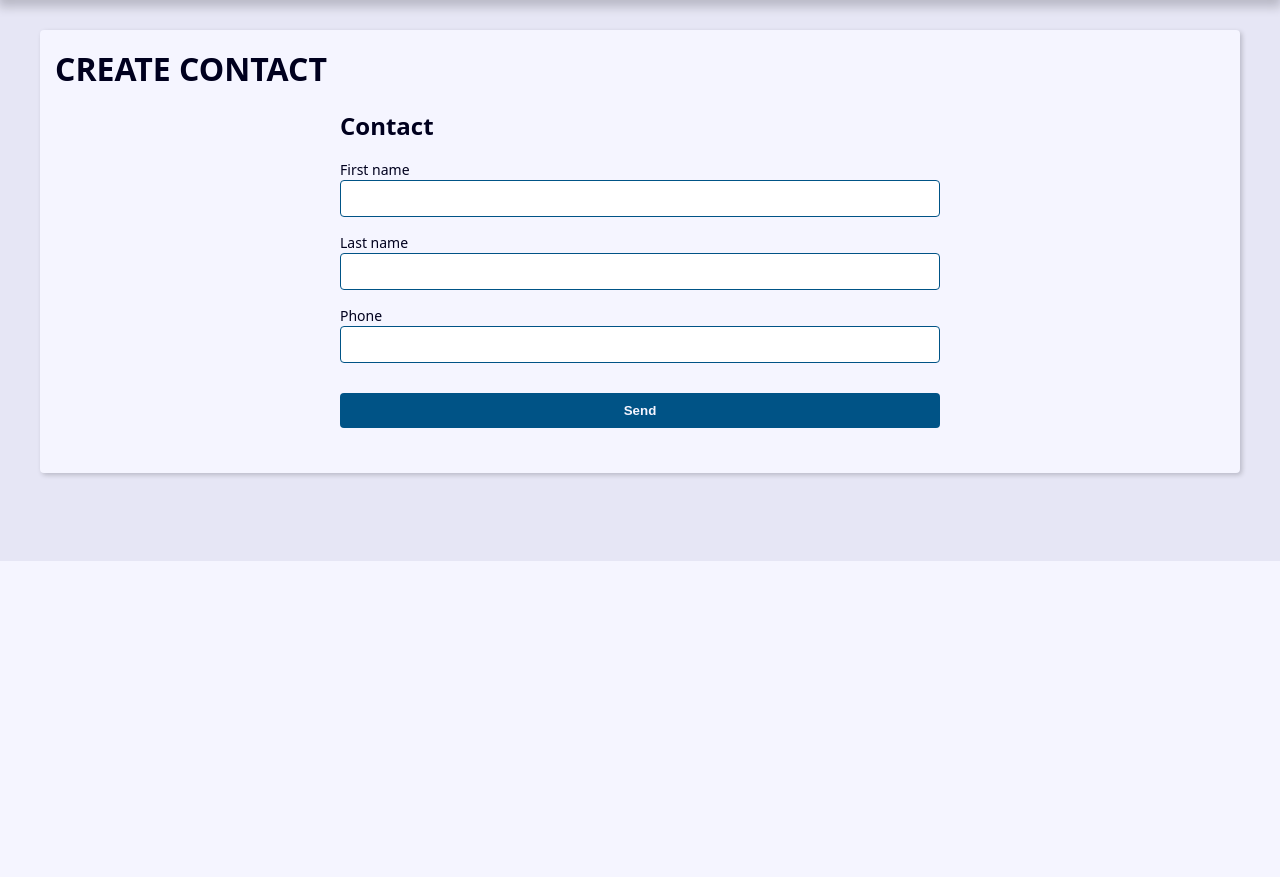
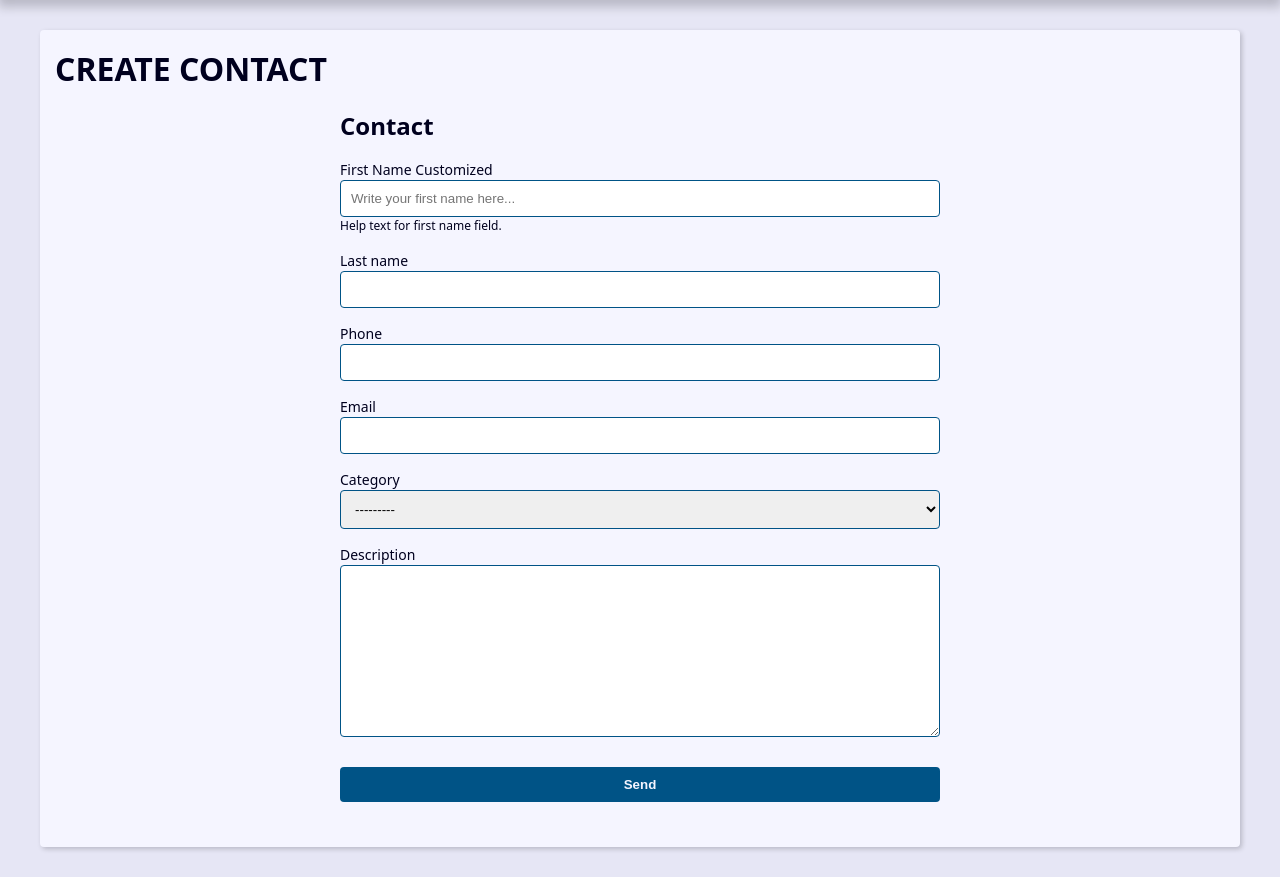
Before and after one commit to sgtferreira05/projeto_agenda_django, a Django app: page /contact/create/ in a window 1280 px wide. Shown: the part 239-1116 px from the top of the page. Before the commit the page ends 800 px from the top, so only its background shows below. Run offline with Django 5.2, Linux system fonts and the light colour scheme; data that the repository does not hold is empty.

Commit message:
widgets, clean, validation_error

```diff
--- /dev/null
+++ b/contact/forms.py
@@ -0,0 +1,76 @@
+
+from django import forms
+from django.core.exceptions import ValidationError
+from . import models
+
+class ContactForm(forms.ModelForm):
+    first_name = forms.CharField(
+        widget=forms.TextInput(
+            attrs={
+                'class': 'classe-a classe-b',
+                'placeholder': 'Write your first name here...',
+            }
+        ),
+        label='First Name Customized',
+        help_text='Help text for first name field.',
+    )
+    def __init__(self, *args, **kwargs):
+        super().__init__(*args, **kwargs)
+        # self.fields['first_name'].widget.attrs.update(
+        #     {
+        #         'class': 'classe-a classe-b',
+        #         'placeholder': 'Write your first name here...',
+        #     }
+        # )
+
+    class Meta:
+        model = models.Contact
+        fields = (
+            'first_name', 'last_name', 'phone',
+            'email', 'category', 'description',
+        )
+        # widgets = {
+        #     'first_name': forms.TextInput(
+        #         attrs={
+        #             'class': 'classe-a classe-b',
+        #             'placeholder': 'Write your first name here...',
+        #         }
+        #     )
+        # }
+
+    def clean(self):
+        cleaned_data = self.cleaned_data
+        first_name = cleaned_data.get('first_name')
+        last_name = cleaned_data.get('last_name')
+
+        if first_name and last_name:
+            if first_name.lower() == last_name.lower():
+                self.add_error(
+                    'last_name',
+                    ValidationError(
+                        'Last name cannot be the same as first name.',
+                        code='invalid',
+                    )
+                )
+
+        # self.add_error(
+        #     None,
+        #     ValidationError(
+        #         'Custom clean method error.',
+        #         code='invalid',
+        #     )
+        # )
+        return super().clean()
+
+    def clean_first_name(self):
+        first_name = self.cleaned_data.get('first_name')
+
+        if first_name == "django":
+            self.add_error(
+                'first_name',
+                ValidationError(
+                    'First name must not contain "django".',
+                    code='invalid',
+                )
+            )
+        return first_name
--- a/contact/models.py
+++ b/contact/models.py
@@ -8,8 +8,6 @@ from django.contrib.auth.models import User
 
 # id(primary key - auto incremented)
 # first_name(string), last_name(string), phone(string), email (email), message(text), created_date(date), description(text), category(foreign key), show(boolean), picture(image)
-
-# depois
 # owner(foreign key)
 
 # blank=True -> pode ser vazio no form
--- a/contact/templates/contact/create.html
+++ b/contact/templates/contact/create.html
@@ -20,6 +20,11 @@
           <label for="{{ field.id_for_label }}">{{ field.label }}</label>
         {{ field }}
         {{ field.errors }}
+
+        {% if field.help_text %}
+          <p class="help-text">{{ field.help_text }}</p>
+        {% endif %}
+
         </div>
         {% endfor %}
       </div>
--- a/contact/views/contact_forms.py
+++ b/contact/views/contact_forms.py
@@ -1,38 +1,7 @@
-from typing import Any
+from django.shortcuts import render
 
-from django import forms
-from django.core.exceptions import ValidationError
-from django.core.paginator import Paginator
-from django.shortcuts import render, get_object_or_404, redirect
-from django.db.models import Q
-from contact.models import Contact
+from contact.forms import ContactForm
 # Create your views here.
-
-class ContactForm(forms.ModelForm):
-    class Meta:
-        model = Contact
-        fields = (
-            'first_name', 'last_name', 'phone',
-        )
-    def clean(self):
-        cleaned_data = self.cleaned_data
-
-        self.add_error(
-            None,
-            ValidationError(
-                'Custom clean method error.',
-                code='invalid',
-            )
-        )
-        self.add_error(
-            None,
-            ValidationError(
-                'Custom error.',
-                code='invalid',
-            )
-        )
-
-        return super().clean()
 
 def create(request):
     if request.method == 'POST':
```
